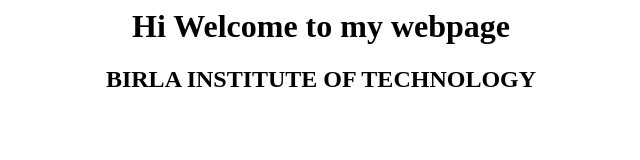
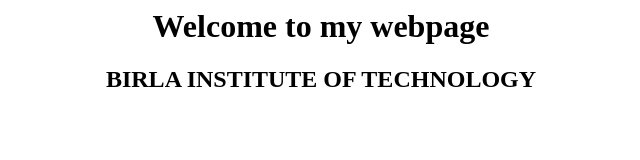
Before and after one commit to bhoomi-chroma/project, a plain HTML site: page Index.html in a window 1280 px wide. Shown: the whole page, without its empty margins (319-959 px from the left). Drawn offline with Linux system fonts and the light colour scheme.

Commit message:
Update Index.html

```diff
--- a/Index.html
+++ b/Index.html
@@ -1,7 +1,7 @@
 <html>
 <title>WebPage Login Deployement Using CI/CD Pipeline </title>
 <body>
-<h1><center>Hi Welcome to my webpage </center><h1>
+<h1><center>Welcome to my webpage </center><h1>
 <h2><center> BIRLA INSTITUTE OF TECHNOLOGY</center></h2>
 </body>
 </html>
```
